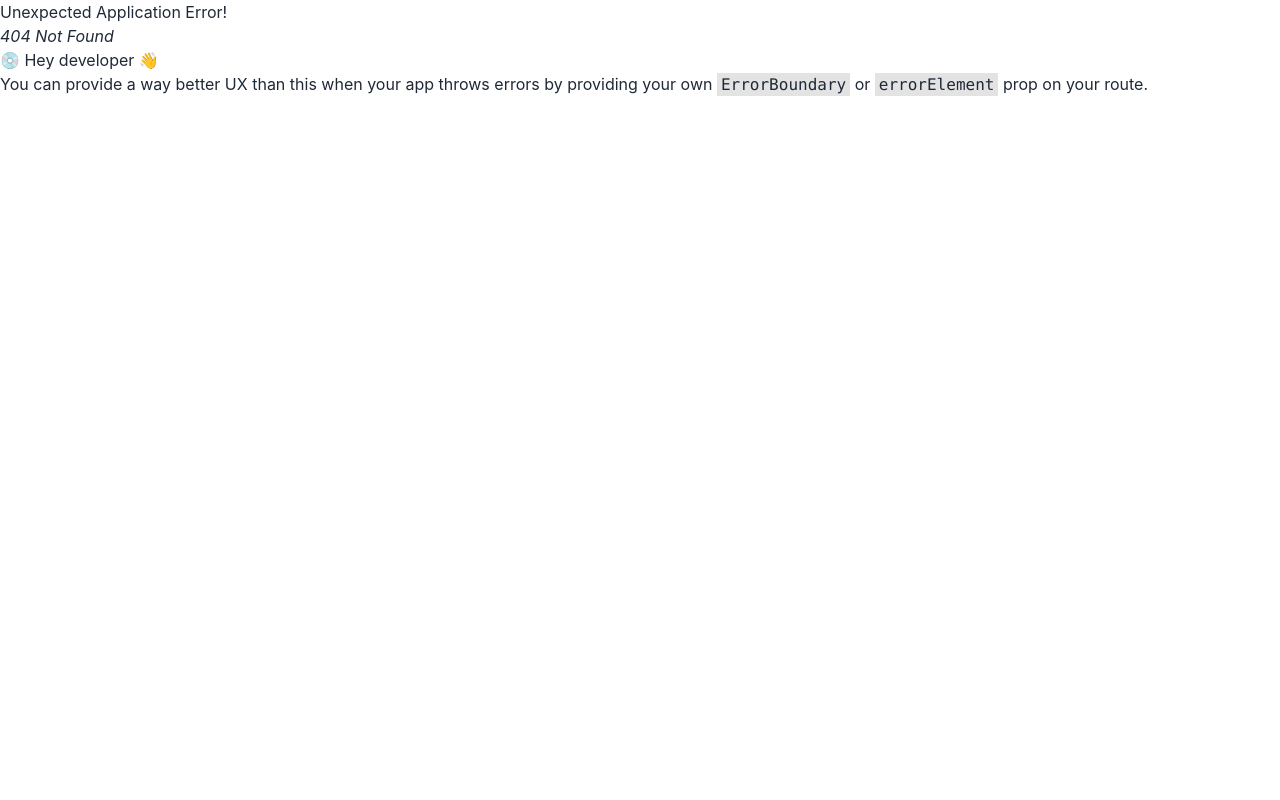
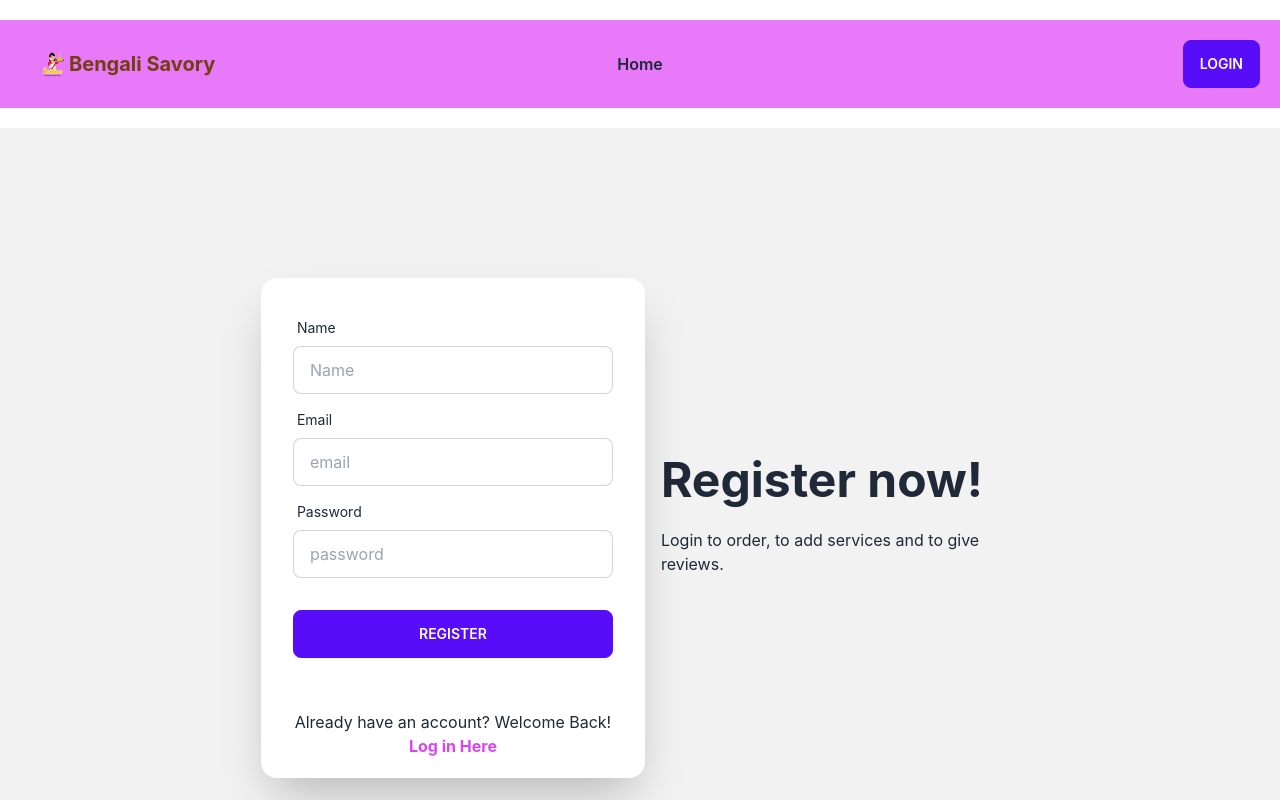
Before and after one commit to afrojani/service-review-website-using-MERN-client-side, a React (Create React App) app: page /signup in a window 1280 px wide. Before the commit this address had no page. Shown: the top 800 px of the page. Built offline with nearby package versions, Linux system fonts and the light colour scheme.

Commit message:
login signup route setup

```diff
--- a/package.json
+++ b/package.json
@@ -7,6 +7,7 @@
     "@testing-library/react": "^13.4.0",
     "@testing-library/user-event": "^13.5.0",
     "daisyui": "^2.38.1",
+    "firebase": "^9.13.0",
     "react": "^18.2.0",
     "react-dom": "^18.2.0",
     "react-router-dom": "^6.4.3",
--- /dev/null
+++ b/src/Pages/Login/Login.js
@@ -0,0 +1,44 @@
+import React from 'react';
+import { Link } from 'react-router-dom';
+
+const Login = () => {
+    const handleSubmit = event => {
+        event.preventDefault();
+    }
+    return (
+        <div className="hero min-h-screen bg-base-200">
+            <div className="hero-content flex-col lg:flex-row-reverse">
+                <div className="text-center lg:text-left">
+                    <h1 className="text-5xl font-bold">Login now!</h1>
+                    <p className="py-6">Login to order, to add services and to give reviews.</p>
+                </div>
+                <div className="card flex-shrink-0 w-full max-w-sm shadow-2xl bg-base-100">
+                    <form onSubmit={handleSubmit} className="card-body">
+                        <div className="form-control">
+                            <label className="label">
+                                <span className="label-text">Email</span>
+                            </label>
+                            <input type="text" name="email" placeholder="email" className="input input-bordered" />
+                        </div>
+                        <div className="form-control">
+                            <label className="label">
+                                <span className="label-text">Password</span>
+                            </label>
+                            <input type="text" name="password" placeholder="password" className="input input-bordered" />
+                            <label className="label">
+                                <Link href="#" className="label-text-alt link link-hover">Forgot password?</Link>
+                            </label>
+                        </div>
+                        <div className="form-control mt-6">
+                            <input className="btn btn-primary" type="submit" value="Login" />
+                            {/* <button className="btn btn-primary">Login</button> */}
+                        </div>
+                    </form>
+                    <p className='p-5'>New to my website? <Link className='text-fuchsia-500 font-bold' to='/signup'>Create a new account</Link></p>
+                </div>
+            </div>
+        </div>
+    );
+};
+
+export default Login;
--- a/src/Pages/Shared/Header/Header.js
+++ b/src/Pages/Shared/Header/Header.js
@@ -30,7 +30,7 @@ const Header = () => {
                 </ul>
             </div>
             <div className="navbar-end">
-                <Link className="btn btn-primary">Get started</Link>
+                <Link to='/login' className="btn btn-primary">Login</Link>
             </div>
         </div>
     );
--- /dev/null
+++ b/src/Pages/Signup/Signup.js
@@ -0,0 +1,50 @@
+import React from 'react';
+import { Link } from 'react-router-dom';
+
+const Signup = () => {
+    const handleSignUp = event => {
+        event.preventDefault();
+    }
+
+    return (
+        <div className="hero min-h-screen bg-base-200">
+            <div className="hero-content flex-col lg:flex-row-reverse">
+                <div className="text-center lg:text-left">
+                    <h1 className="text-5xl font-bold">Register now!</h1>
+                    <p className="py-6">Login to order, to add services and to give reviews.</p>
+                </div>
+                <div className="card flex-shrink-0 w-full max-w-sm shadow-2xl bg-base-100">
+                    <form onSubmit={handleSignUp} className="card-body">
+                        <div className="form-control">
+                            <label className="label">
+                                <span className="label-text">Name</span>
+                            </label>
+                            <input type="text" name="name" placeholder="Name" className="input input-bordered" />
+                        </div>
+                        <div className="form-control">
+                            <label className="label">
+                                <span className="label-text">Email</span>
+                            </label>
+                            <input type="text" name="email" placeholder="email" className="input input-bordered" required />
+                        </div>
+                        <div className="form-control">
+                            <label className="label">
+                                <span className="label-text">Password</span>
+                            </label>
+                            <input type="text" name="password" placeholder="password" className="input input-bordered" required />
+
+                        </div>
+                        <div className="form-control mt-6">
+                            <input className="btn btn-primary" type="submit" value="Register" />
+                            {/* <button className="btn btn-primary">Login</button> */}
+                        </div>
+                    </form>
+                    <p className='p-5 text-center'>Already have an account? Welcome Back!<br></br>
+                        <Link className='text-fuchsia-500 font-bold' to='/login'>Log in Here</Link></p>
+                </div>
+            </div>
+        </div>
+    );
+};
+
+export default Signup;
--- /dev/null
+++ b/src/firebase/firebase.config.js
@@ -0,0 +1,19 @@
+// Import the functions you need from the SDKs you need
+import { initializeApp } from "firebase/app";
+// TODO: Add SDKs for Firebase products that you want to use
+// https://firebase.google.com/docs/web/setup#available-libraries
+
+// Your web app's Firebase configuration
+const firebaseConfig = {
+    apiKey: process.env.REACT_APP_apiKey,
+    authDomain: process.env.REACT_APP_authDomain,
+    projectId: process.env.REACT_APP_projectId,
+    storageBucket: process.env.REACT_APP_storageBucket,
+    messagingSenderId: process.env.REACT_APP_messagingSenderId,
+    appId: process.env.REACT_APP_appId,
+};
+
+// Initialize Firebase
+const app = initializeApp(firebaseConfig);
+
+export default app;
```
Also changed, not shown: src/Router/Routes/Routes.js (+11 -1 lines), 1 other file (tests, documents, lock files or other folders).
